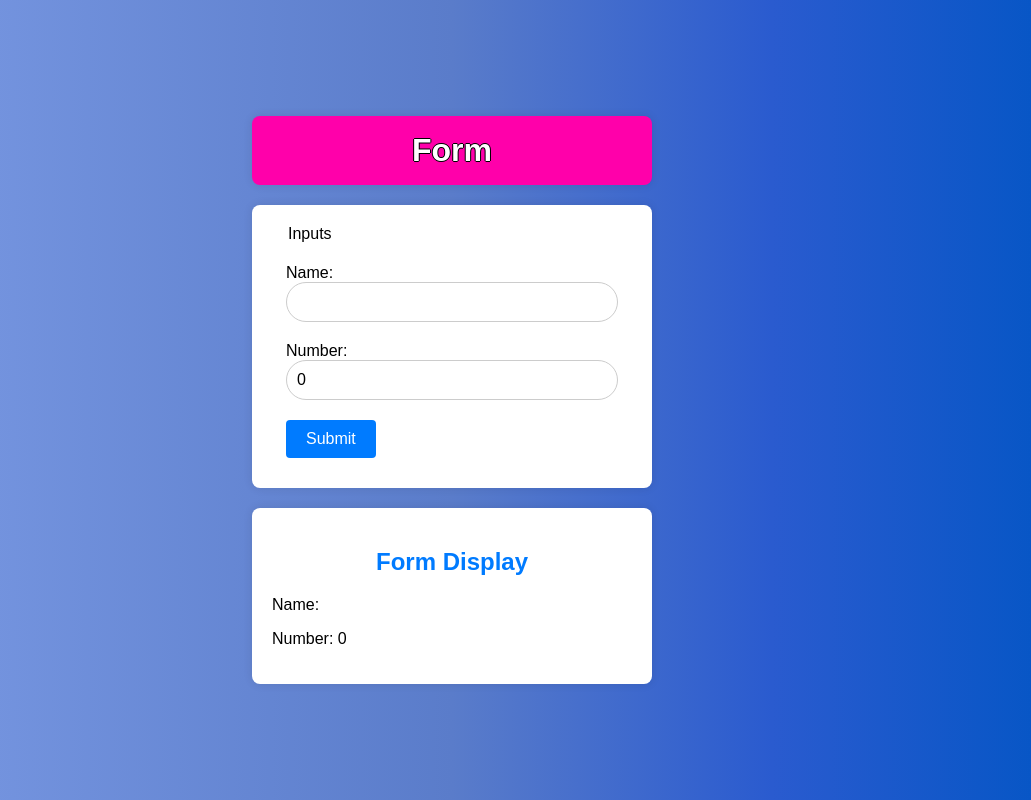
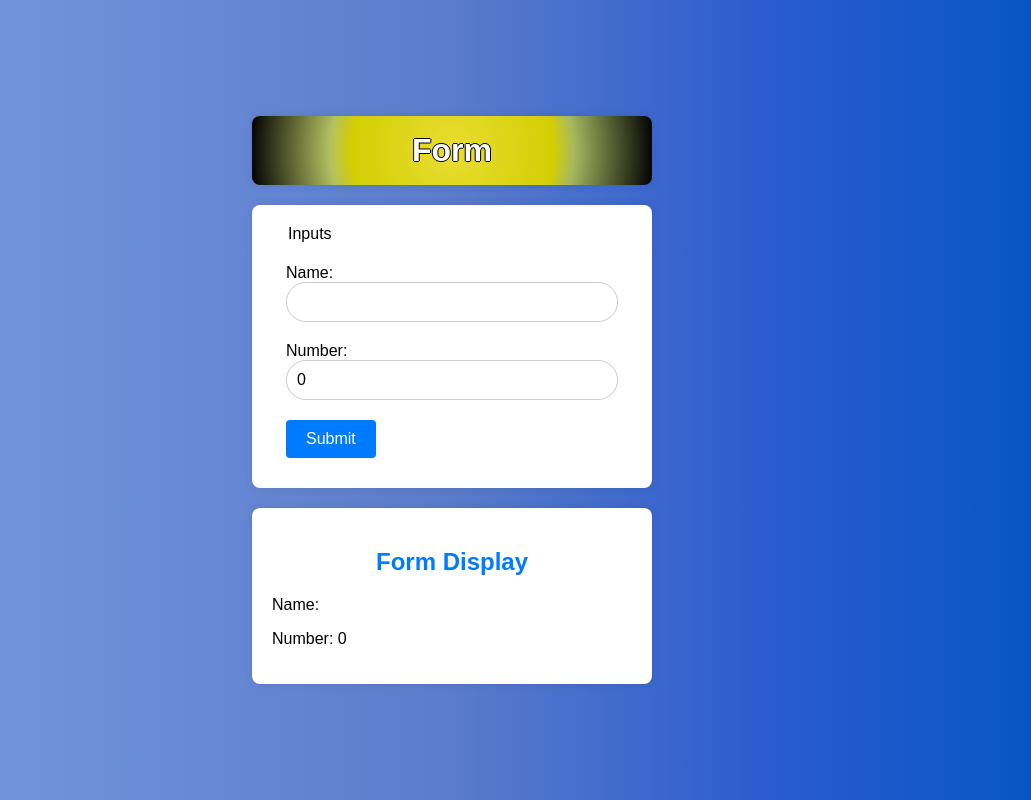
Before and after one commit to davidchedrick/my-form, a React (Create React App) app: page / in a window 1280 px wide. Shown: the whole page, without its empty margins (188-1219 px from the left). Built offline with nearby package versions, Linux system fonts and the light colour scheme.

Commit message:
added header animation sun:

```diff
--- a/src/App.css
+++ b/src/App.css
@@ -37,6 +37,7 @@
 }
 
 h1,h2 {
+
     text-align: center;
 }
 
--- a/src/components/header/header.css
+++ b/src/components/header/header.css
@@ -1,7 +1,14 @@
 .header {
-  background-color: #ff00aa;
+
+  background: radial-gradient(
+    circle at 50% 50%,
+    #e9dd32 0%,
+    #d3cf04 50%,
+    #fcf700 60%,
+    #000000 100%
+  );
+  animation: sun 10s linear infinite;
   color: #ffffff;
-
   padding: 16px;
   border-radius: 8px;
   box-shadow: 0px 0px 10px 0px rgba(0,0,0,0.1);
@@ -13,3 +20,51 @@
   margin: 0;
   text-shadow: -1px 0 black, 0 1px black, 1px 0 black, 0 -1px black;
 }
+
+@keyframes sun {
+  0% {
+     background: radial-gradient(
+    circle at 50% 50%,
+    #e9dd32 0%,
+    #d3cf04 50%,
+    #fcf800fb 60%,
+    #000000 100%
+  );
+  }
+  25% {
+     background: radial-gradient(
+    circle at 50% 50%,
+    #e9dd32 0%,
+    #d3cf04 50%,
+    #fcf800c7 60%,
+    #000000 100%
+  );
+  }
+  50% {
+     background: radial-gradient(
+    circle at 50% 50%,
+    #e9dd32 0%,
+    #d3cf04 50%,
+    #fcf80088 60%,
+    #000000 100%
+  );
+  }
+  75% {
+     background: radial-gradient(
+    circle at 50% 50%,
+    #e9dd32 0%,
+    #d3cf04 50%,
+    #fcf800a1 60%,
+    #000000 100%
+  );
+  }
+  100% {
+     background: radial-gradient(
+    circle at 50% 50%,
+    #e9dd32 0%,
+    #d3cf04 50%,
+    #fcf800d7 60%,
+    #000000 100%
+  );
+  }
+}
```
